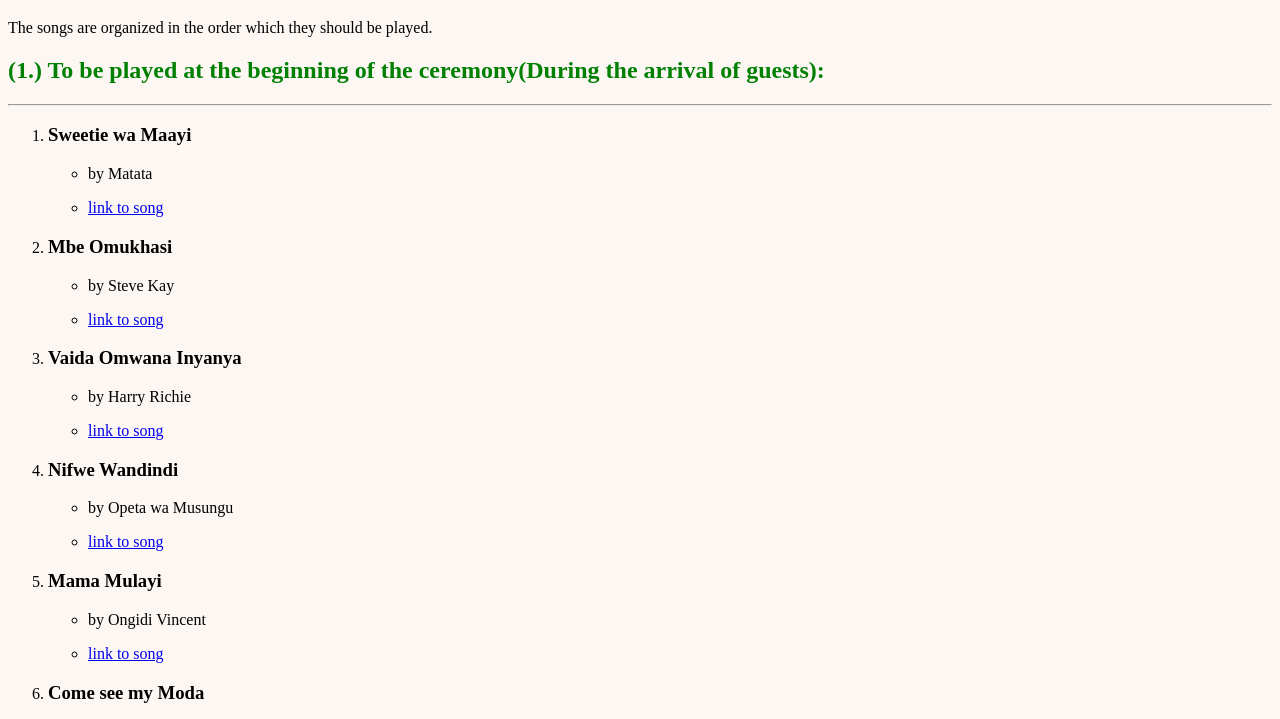
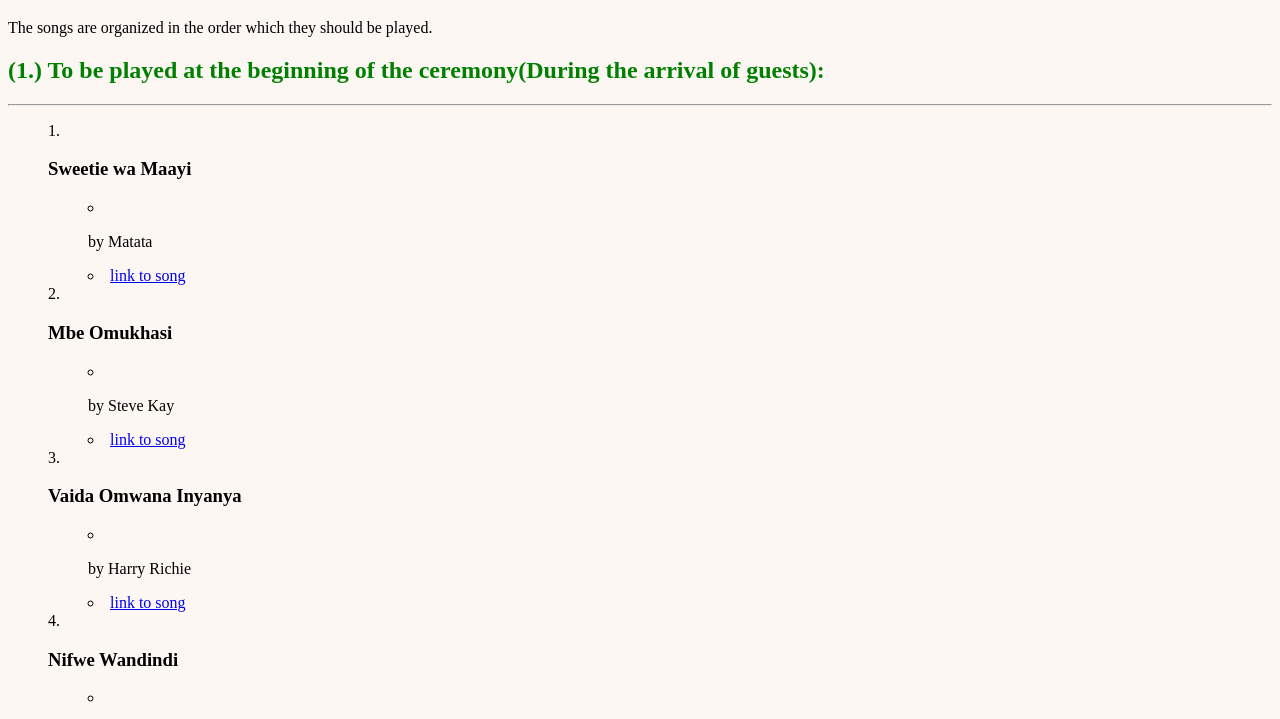
Before and after one commit to EstherFaith143/ikhwe-songs, a plain HTML site: page index.html in a window 1280 px wide. Shown: the part 61-780 px from the top of the page. Drawn offline with Linux system fonts and the light colour scheme.

Commit message:
Update style.css

```diff
--- a/style.css
+++ b/style.css
@@ -1,3 +1,6 @@
+ol {
+  list-style-position: inside;
+}
 
 body{
   background-color: #FDF7F4;
```
